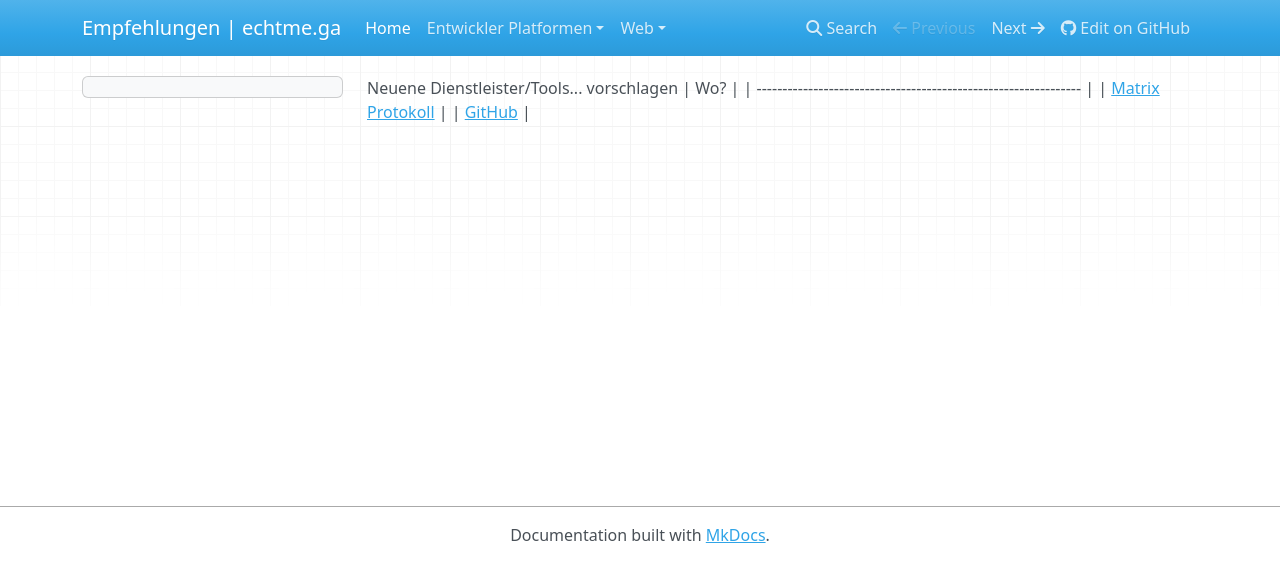
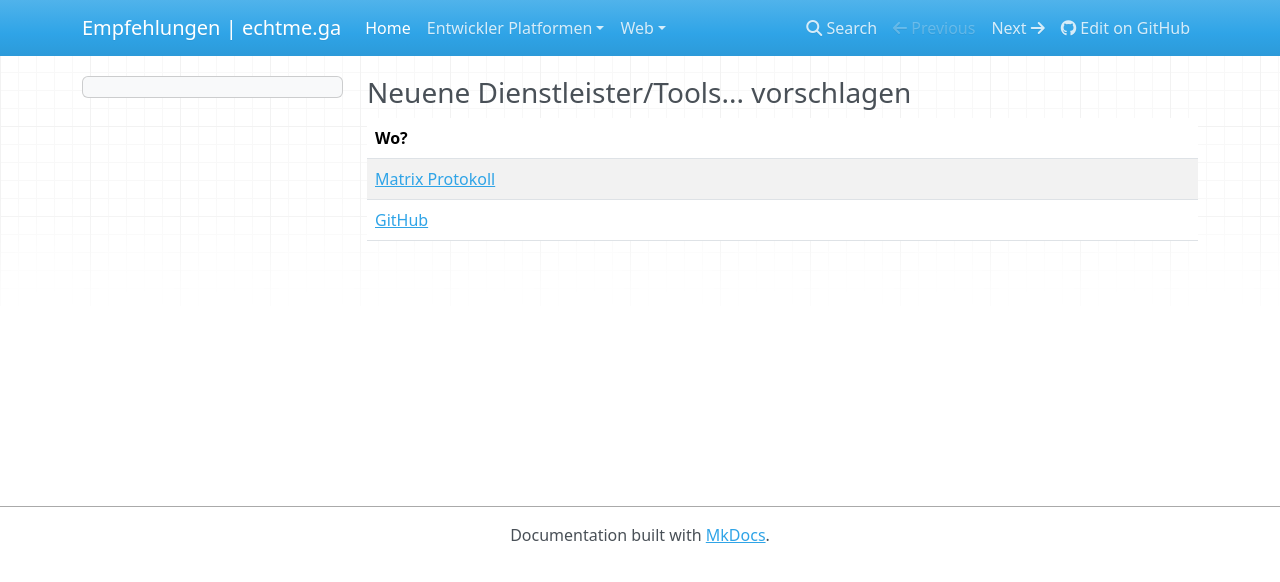
Before and after one commit to gitpages/echtme.ga, an MkDocs documentation site: the page built from docs/index.md, in a window 1280 px wide. Shown: the top 582 px of the page. Built offline with MkDocs 1.6.1, drawn with Linux system fonts in a browser that asks for light colours; nearby versions of some CDN libraries.

```diff
--- a/docs/index.md
+++ b/docs/index.md
@@ -1,4 +1,5 @@
-Neuene Dienstleister/Tools... vorschlagen
+### Neuene Dienstleister/Tools... vorschlagen
+
 | Wo?                                                             |
 | --------------------------------------------------------------- |
 | [Matrix Protokoll](https://matrix.to/#/#vorschlaege:matrix.org) |
```
